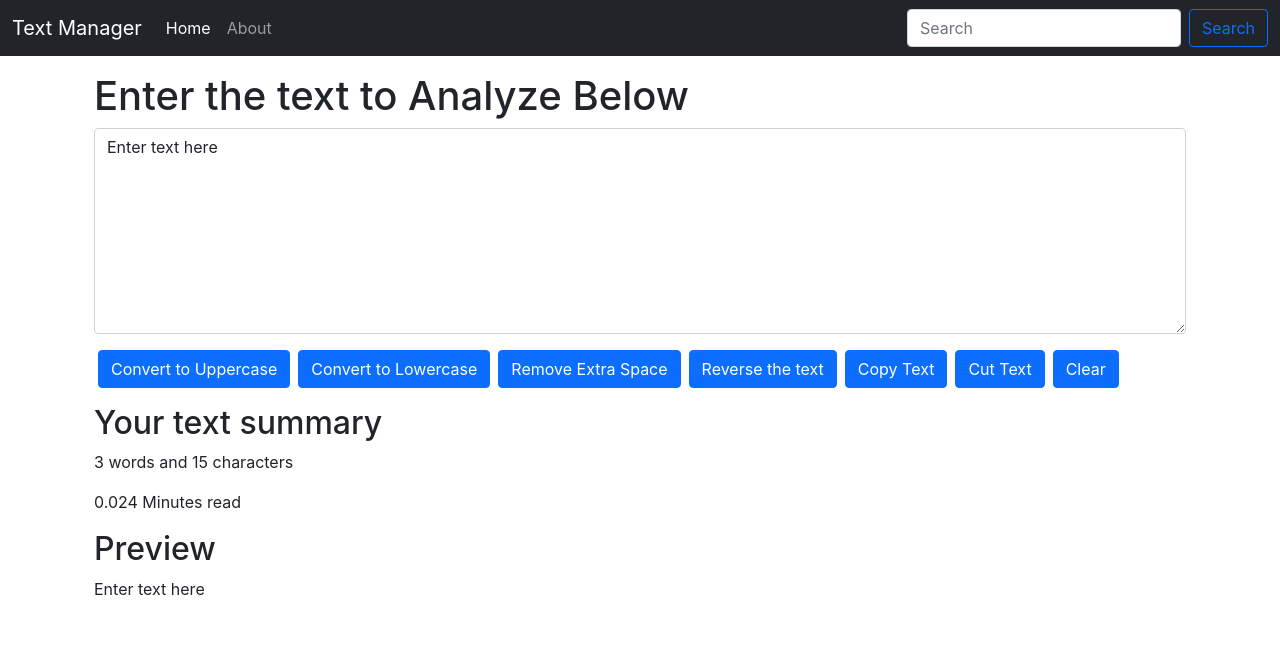
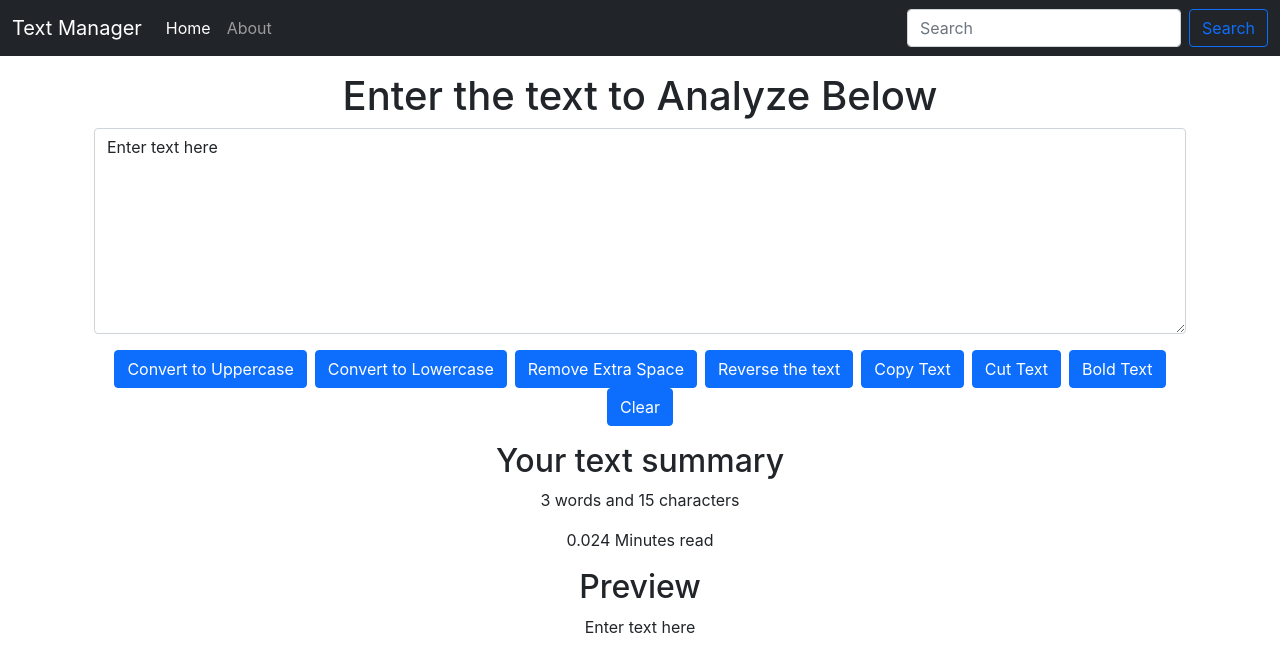
Before and after one commit to TheHimanshuDixit/Text-Manger, a React (Create React App) app: page / in a window 1280 px wide. Shown: the top 672 px of the page. Built offline with nearby package versions, Linux system fonts and the light colour scheme.

Commit message:
Add Bold text button

```diff
--- a/src/App.js
+++ b/src/App.js
@@ -4,7 +4,7 @@ import Textform from './Components/Textform';
 
 function App() {
   return (
-    <>
+    <div className='App'>
       {/* <Navbar /> */}
       {/* passing props it is like an argument (object) */}
       {/* <Navbar  title="Text Manager" abouttext="About Text Manager" /> */}
@@ -12,7 +12,7 @@ function App() {
       <div className="container my-3">
         <Textform heading="Enter the text to Analyze Below"/>
       </div>
-    </>
+    </div>
   );
 }
 export default App;
--- a/src/Components/Textform.js
+++ b/src/Components/Textform.js
@@ -2,6 +2,7 @@ import React from 'react'
 import { useState } from 'react';
 
 export default function Textform(props) {
+
     const handleUpClick = () => {
         // console.log("Uppercase was clicked: " +  text);
         let newText = text.toUpperCase();
@@ -43,6 +44,27 @@ export default function Textform(props) {
         setText(event.target.value)
     }
 
+    const style = {
+        'font-weight' : 'normal'
+    }
+    const [myStyle,setMyStyle] = useState(style);
+    const [btn,setBtn] = useState("Bold Text");
+
+    const handleboldClick = () => {
+        if(myStyle['font-weight'] === "normal"){
+            setMyStyle({
+                'font-weight' : 'bold'
+            })
+            setBtn("Normal Text")
+        }
+        else{
+            setMyStyle({
+                'font-weight' : 'normal'
+            })
+            setBtn("Bold Text")
+        }
+    }
+
     function countword() {
         if (text === "") {
             let w = text.split(" ");
@@ -64,7 +86,7 @@ export default function Textform(props) {
                 <h1>{props.heading}</h1>
                 <div className="mb-3">
                     {/* <label for="myBox" className="form-label">Example textarea</label> */}
-                    <textarea className="form-control" value={text} onChange={handleOnChange} id="myBox" rows="8"></textarea>
+                    <textarea style={myStyle} className="form-control" value={text} onChange={handleOnChange} id="myBox" rows="8"></textarea>
                 </div>
                 <button className="btn btn-primary mx-1" onClick={handleUpClick}>Convert to Uppercase</button>
                 <button className="btn btn-primary mx-1" onClick={handleLoClick}>Convert to Lowercase</button>
@@ -72,6 +94,7 @@ export default function Textform(props) {
                 <button className="btn btn-primary mx-1" onClick={handlereverseClick}>Reverse the text</button>
                 <button className="btn btn-primary mx-1" onClick={handlecopyClick}>Copy Text</button>
                 <button className="btn btn-primary mx-1" onClick={handlecutClick}>Cut Text</button>
+                <button className="btn btn-primary mx-1" onClick={handleboldClick}>{btn}</button>
                 <button className="btn btn-primary mx-1" onClick={handleclearClick}>Clear</button>
             </div>
             <div className="container my-3">
@@ -81,7 +104,7 @@ export default function Textform(props) {
                 {/* <p>{0.008 * text.split(" ").length} Minutes read</p> */}
                 <p>{0.008 * countword()} Minutes read</p>
                 <h2>Preview</h2>
-                <p>{text}</p>
+                <p style={myStyle}>{text}</p>
             </div>
         </>
     )
```
